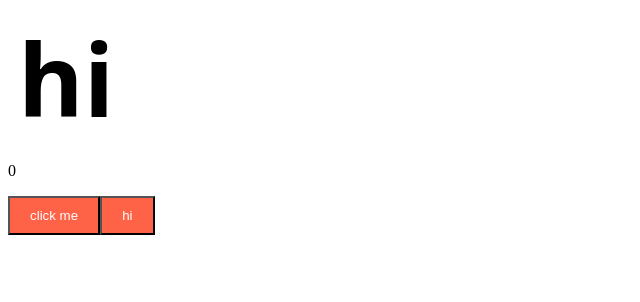
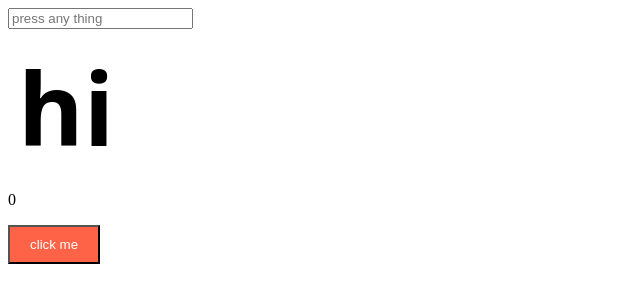
Before and after one commit to hyeonjun4460/nextjs-prac, a React (Create React App) app in the folder react/prac/: page / in a window 1280 px wide. Shown: the top 302 px of the page, without its empty margins (0-640 px from the left). Built offline with nearby package versions, Linux system fonts and the light colour scheme.

Commit message:
특정 state 값 변경 트리거를 기준으로 useEffect 실행 구현(검색 구현)

```diff
--- a/react/prac/src/App.js
+++ b/react/prac/src/App.js
@@ -2,24 +2,41 @@ import { useEffect, useState } from 'react';
 import { Button } from './Button';
 import title from './Title.module.css';
 function App() {
+  const [state, setState] = useState(0);
+  const onClick = () => setState((prev) => prev + 1);
 
-  const [state, setState] = useState(0)
-  const onClick = () => setState((prev) => prev+1)
+  const [keyword, setKeyword] = useState('');
 
-  console.log('i am always called by changed state')
+  const onChange = (event) => {
+    console.log(`${keyword} -> ${event.target.value}`);
+    setKeyword(event.target.value);
+  };
+
+  // input value에 따른 검색 API 호출
+  useEffect(() => {
+    if (keyword.length > 3) console.log(`search for ${keyword}`);
+  }, [keyword]);
+
+  console.log('i am always called by changed state');
 
   const test = () => {
-    console.log('i am called one time when first rendering')
-  }
+    console.log('i am called one time when first rendering');
+  };
 
-  useEffect(test, [])
+  useEffect(test, []);
 
   return (
     <div className="App">
+      <input
+        onChange={onChange}
+        type="text"
+        value={keyword}
+        placeholder="press any thing"
+      ></input>
       <h1 className={title.title}>hi</h1>
       <p>{state}</p>
-      <Button onClick={onClick} text={'click me'}/>
-      <Button text={'hi'} />
+      <Button onClick={onClick} text={'click me'} />
+      {/* <Button text={'hi'} /> */}
     </div>
   );
 }
--- a/react/prac/src/index.js
+++ b/react/prac/src/index.js
@@ -4,9 +4,9 @@ import App from './App';
 
 const root = ReactDOM.createRoot(document.getElementById('root'));
 root.render(
-  <React.StrictMode>
-    <App />
-  </React.StrictMode>,
+  // <React.StrictMode>
+  <App />,
+  // </React.StrictMode>,
 );
 
 // If you want to start measuring performance in your app, pass a function
```
Also changed, not shown: react/prac/src/Button.js (+6 -2 lines).
